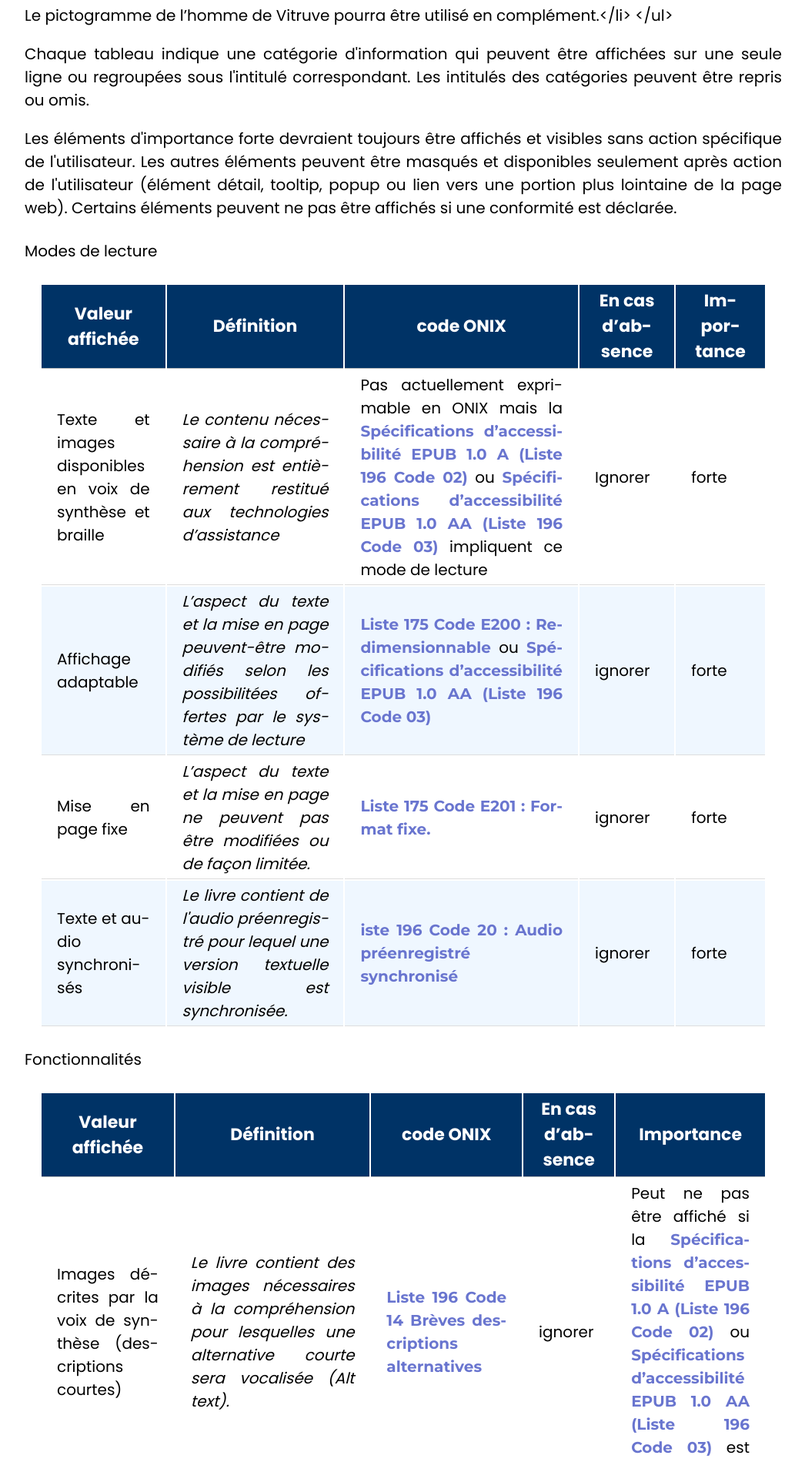
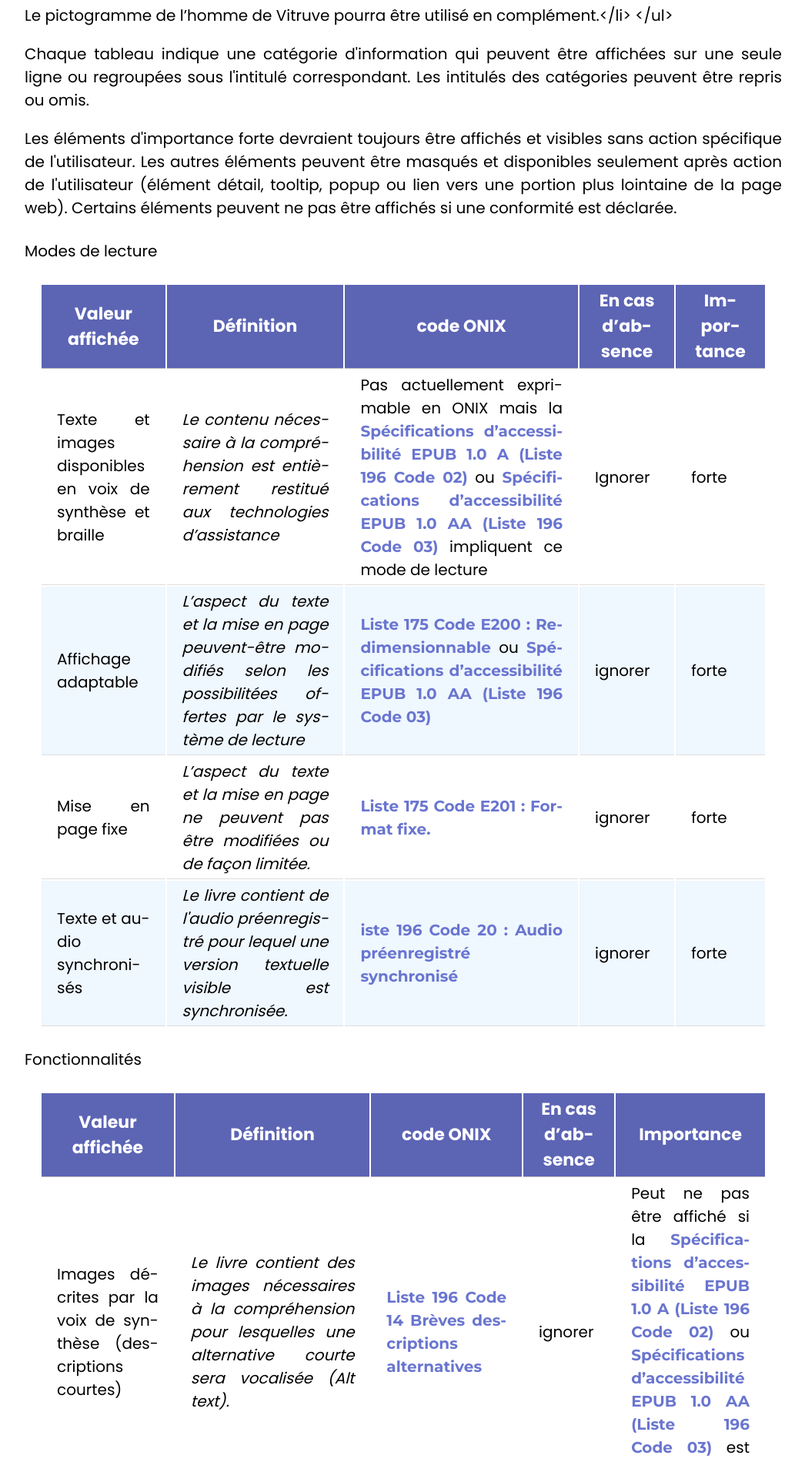
Before and after one commit to edition-accessible/lina25, a Jekyll site: the page built from ressources/Informer.md, in a window 1280 px wide. Shown: the part 2116-4015 px from the top of the page at 77% size, without its empty margins (136-1182 px from the left). Built offline with Jekyll 4.4.1, drawn with Linux system fonts in a browser that asks for light colours; nearby versions of some CDN libraries.

Commit message:
Update tableaux.css

```diff
--- a/assets/sass/tableaux.css
+++ b/assets/sass/tableaux.css
@@ -27,7 +27,7 @@
 	table.zebra th {
 		font-weight: bold;
 		text-align: center;
-		background-color:#003366; !important;
+		background-color:#5C64B4; !important;
 		font-size: 110%;
 		color: #fff;
 	}
```
